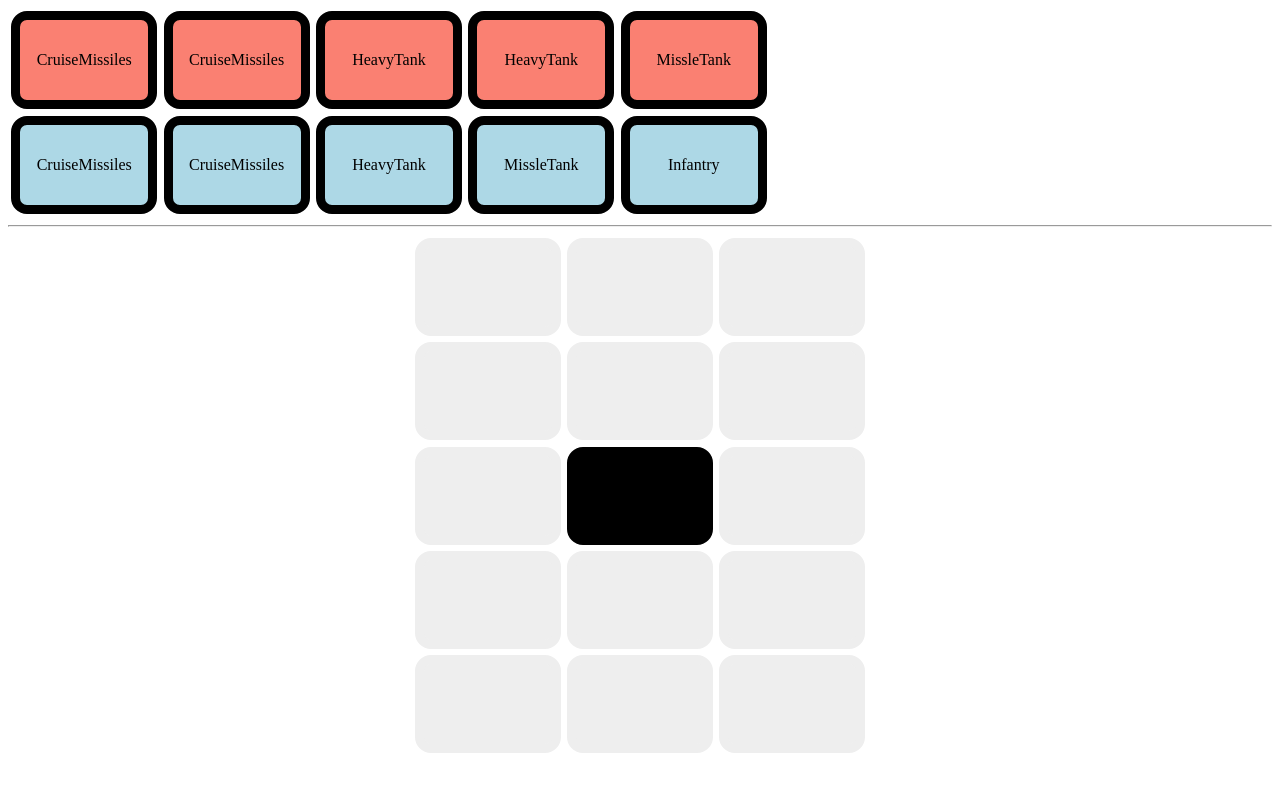
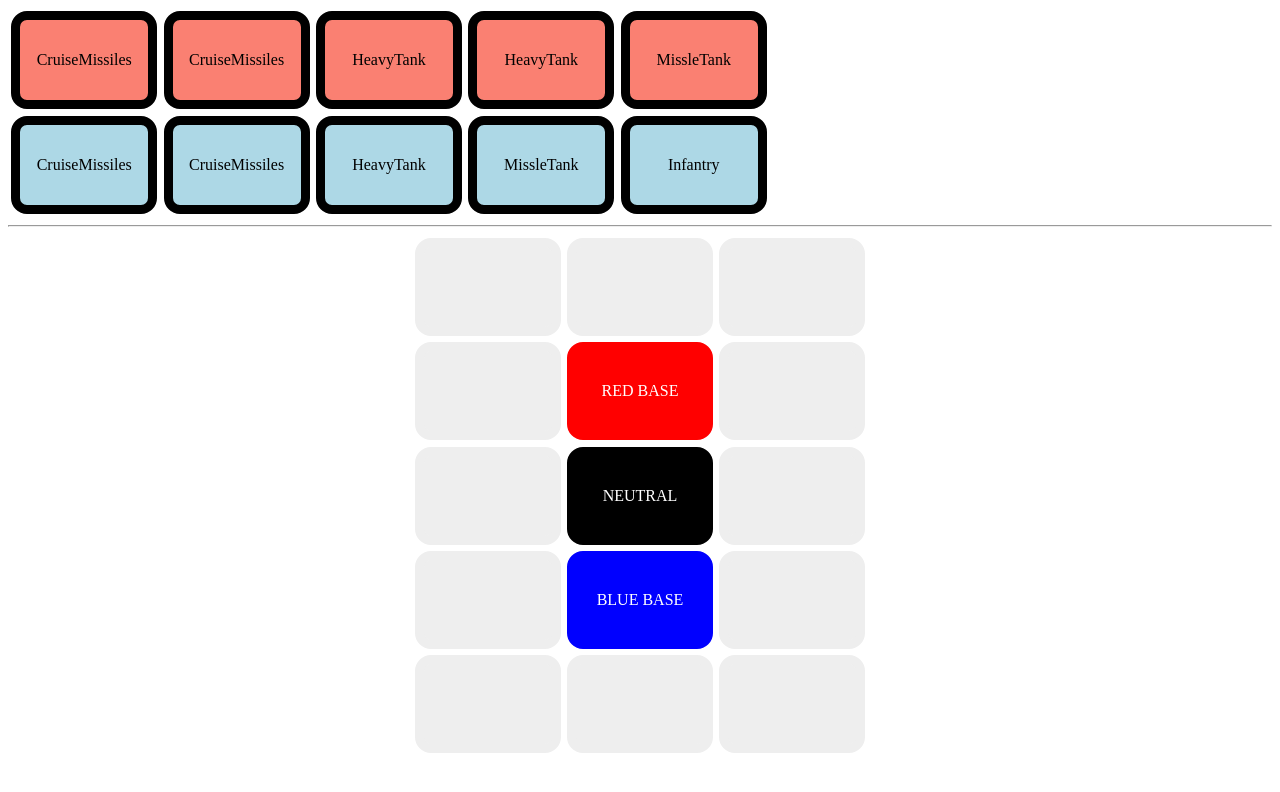
Before and after one commit to mpaulweeks/ogre, a React (Create React App) app: page / in a window 1280 px wide. Shown: the top 792 px of the page. Built offline with nearby package versions, Linux system fonts and the light colour scheme.

Commit message:
display bases on board

```diff
--- a/src/app/ViewSquare.tsx
+++ b/src/app/ViewSquare.tsx
@@ -1,5 +1,5 @@
 import React from 'react';
-import { GridKey, NeutralSpace, OgreSquare } from '../lib';
+import { BaseOffset, Grid, GridKey, NeutralSpace, OgreSquare, Team } from '../lib';
 import { getBackgroundColor, getName } from './render';
 import './styles.css';
 
@@ -12,9 +12,23 @@ export function ViewSquare(props: {
   onHover(): void;
   onClick(): void;
 }) {
-  const backgroundColor = props.gridKey === NeutralSpace ? 'black' : getBackgroundColor(props.square?.team);
+  const isNeutral = !props.square && props.gridKey === NeutralSpace;
+  const isRedBase = !props.square && props.gridKey === Grid.applyOffset(NeutralSpace, Grid.orientOffset(Team.Red, BaseOffset));
+  const isBlueBase = !props.square && props.gridKey === Grid.applyOffset(NeutralSpace, Grid.orientOffset(Team.Blue, BaseOffset));
+  const backgroundColor = (
+    (isNeutral && 'black') ||
+    (isRedBase && 'red') ||
+    (isBlueBase && 'blue') ||
+    getBackgroundColor(props.square?.team)
+  );
   const style: React.CSSProperties = {
     backgroundColor,
+    color: (
+      (isNeutral && 'white') ||
+      (isRedBase && 'white') ||
+      (isBlueBase && 'white') ||
+      'black'
+    ),
     borderColor: (
       (props.isHover && 'black') ||
       (props.isSupplied && 'green') ||
@@ -22,6 +36,9 @@ export function ViewSquare(props: {
     ),
   };
   const label = (
+    (isNeutral && 'NEUTRAL') ||
+    (isRedBase && 'RED BASE') ||
+    (isBlueBase && 'BLUE BASE') ||
     (props.square && getName(props.square.unit)) ||
     ''
   );
```
